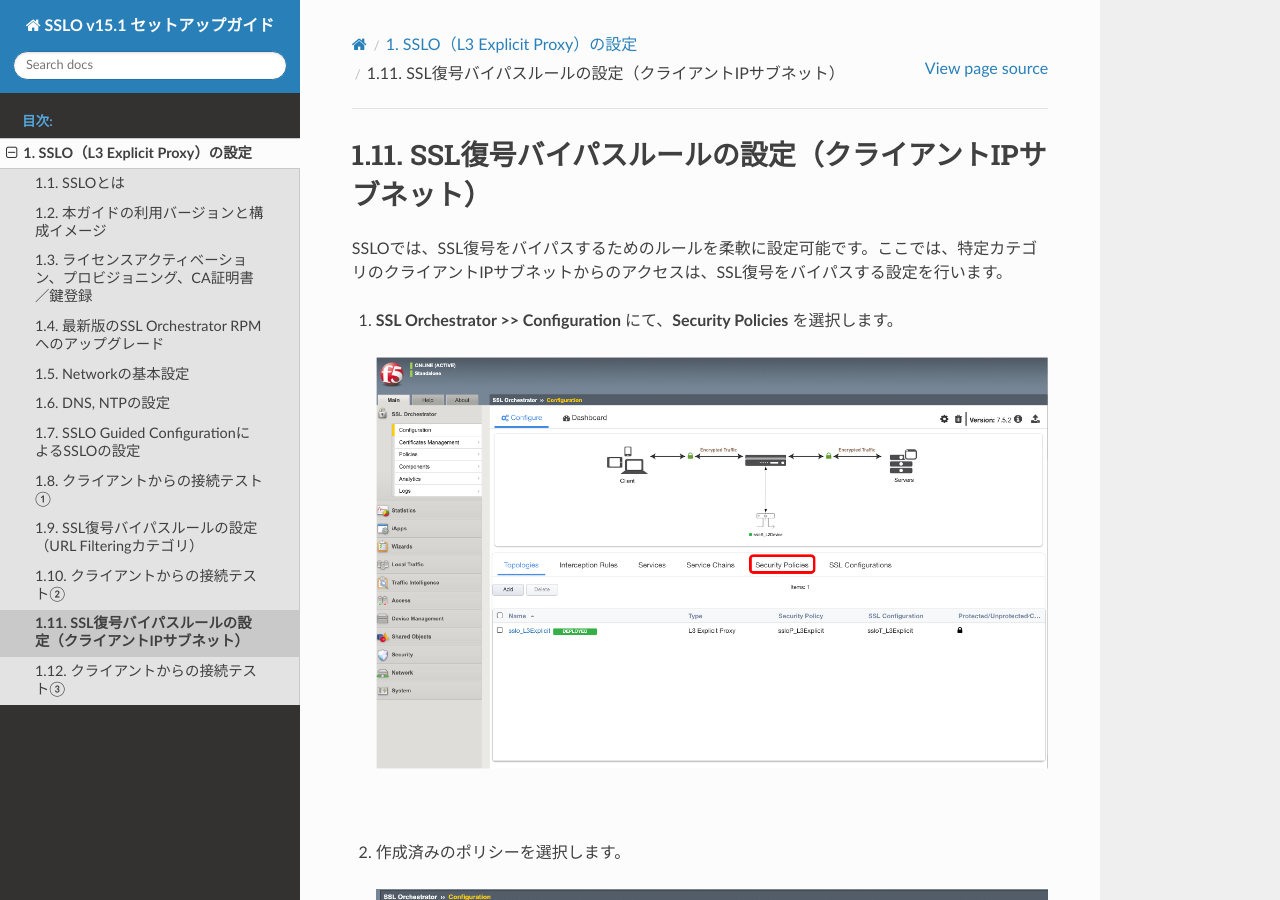
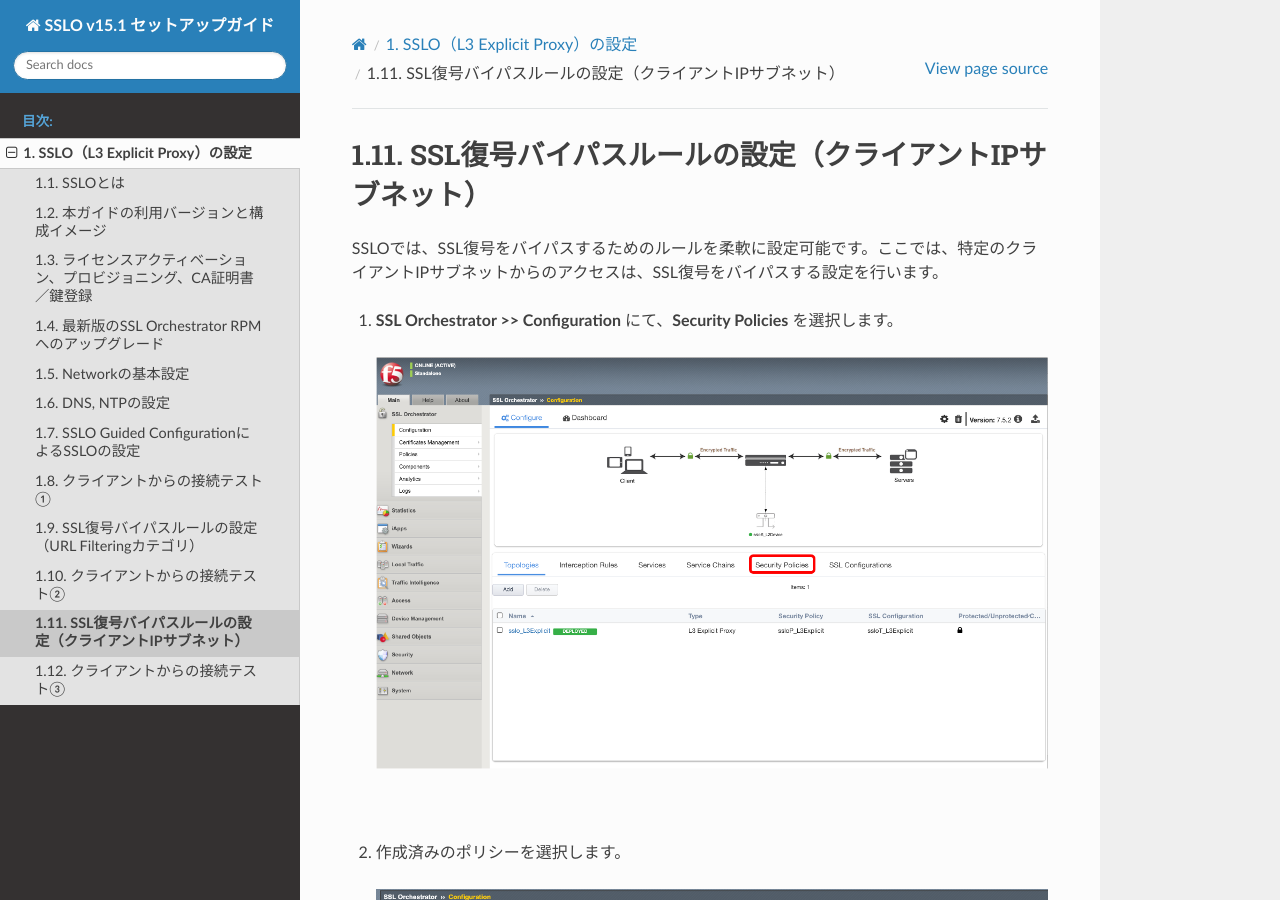
Before and after one commit to BeF5/f5j-easy-setup-sslo-15, a Sphinx documentation site: the page built from docs/content1/module11/module11.rst, in a window 1280 px wide and 900 px high. Built offline with Sphinx 7.4.7 and the Read the Docs theme 2.0.0, drawn with Linux system fonts in a browser that asks for light colours.

Commit message:
no message

```diff
--- a/docs/content1/module11/module11.rst
+++ b/docs/content1/module11/module11.rst
@@ -1,7 +1,7 @@
 SSL復号バイパスルールの設定（クライアントIPサブネット）
 =========================================================
 
-SSLOでは、SSL復号をバイパスするためのルールを柔軟に設定可能です。ここでは、特定カテゴリのクライアントIPサブネットからのアクセスは、SSL復号をバイパスする設定を行います。
+SSLOでは、SSL復号をバイパスするためのルールを柔軟に設定可能です。ここでは、特定のクライアントIPサブネットからのアクセスは、SSL復号をバイパスする設定を行います。
 
 #. **SSL Orchestrator >> Configuration** にて、**Security Policies** を選択します。
 
```
Also changed, not shown: docs/content1/module11/images/mod11-2.png, docs/content1/module11/images/mod11-3.png, docs/content1/module11/images/mod11-7.png, docs/content1/module11/images/mod11-8.png.
